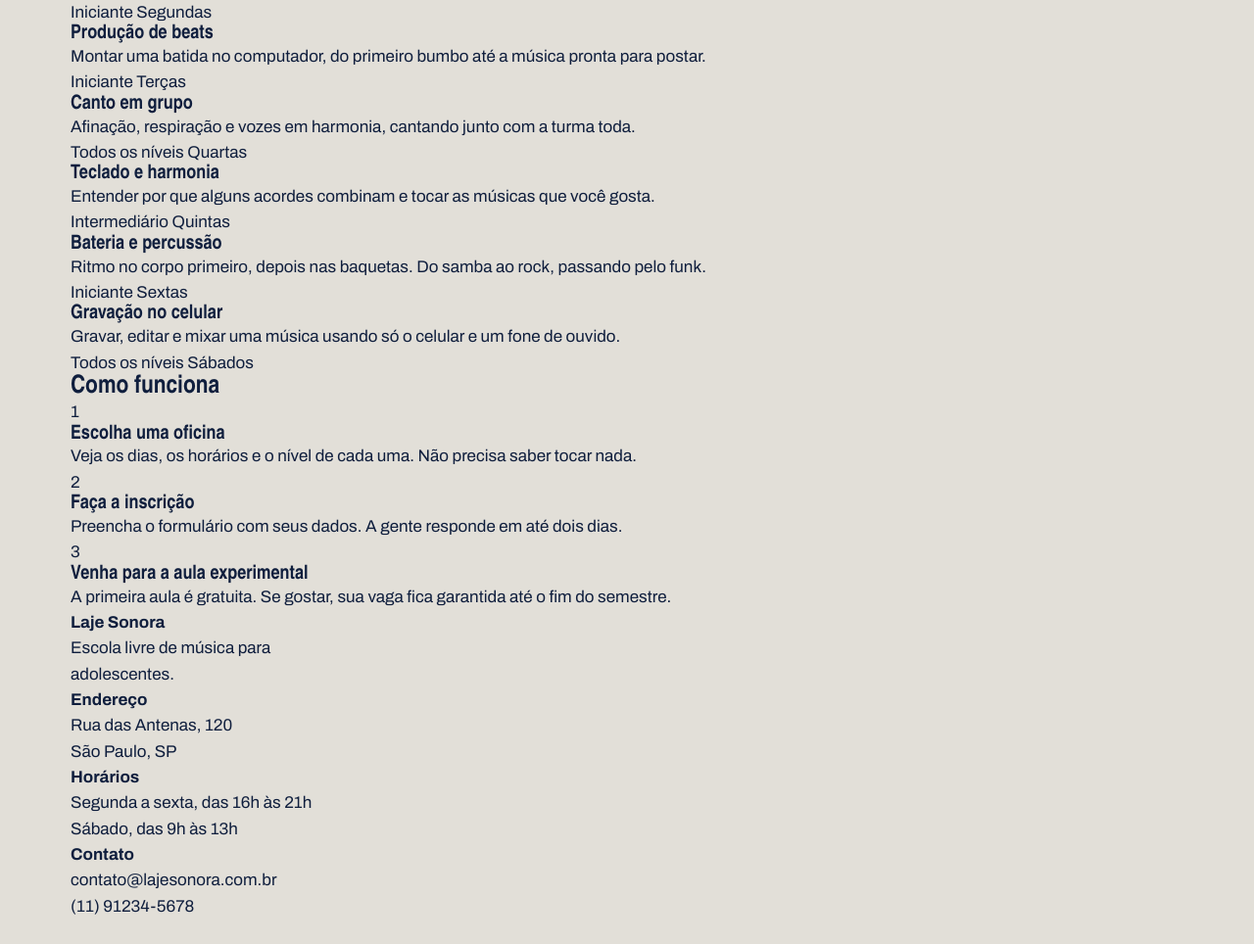
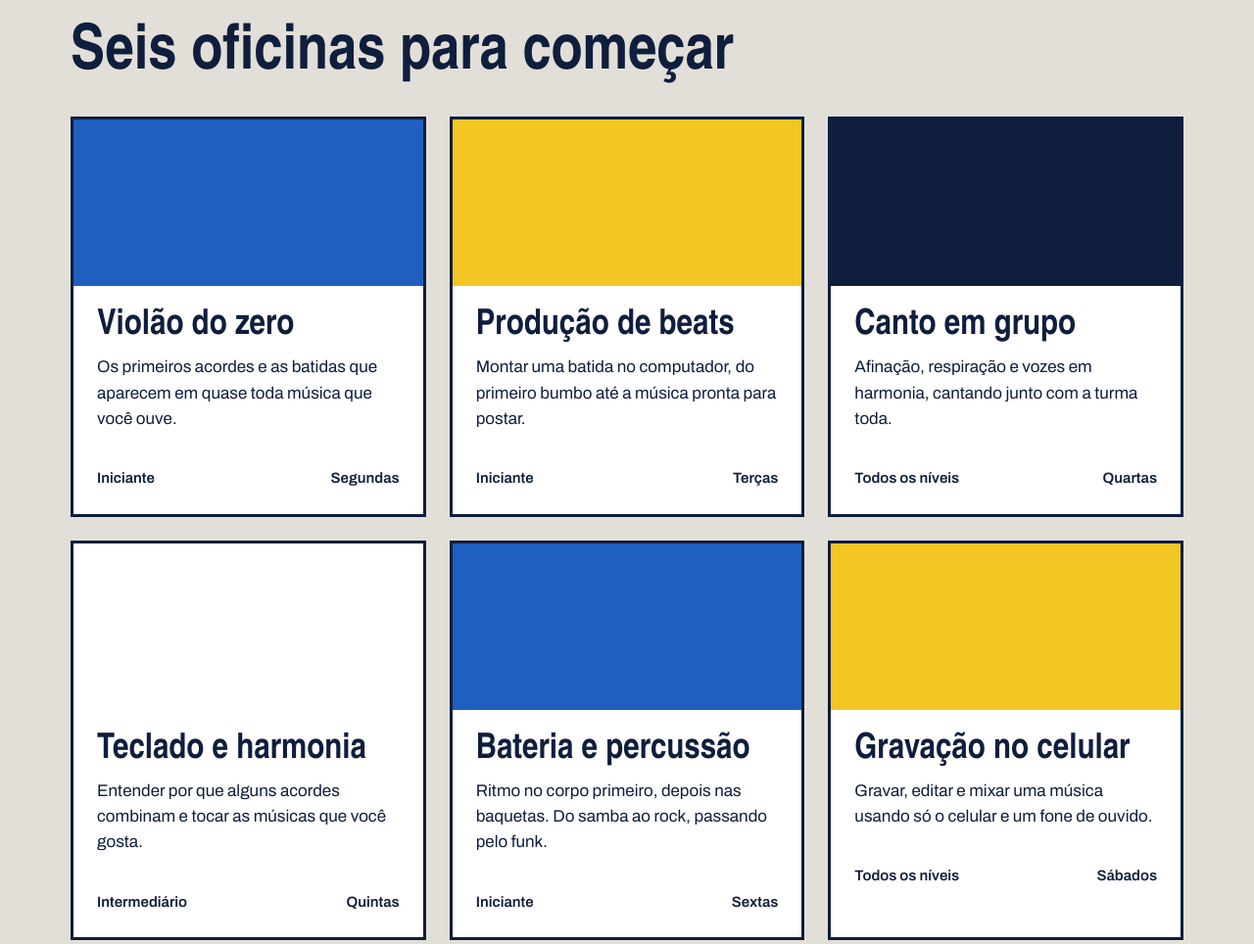
Before and after one commit to Jcmb1of1/laje_sonora, a plain HTML site: page index.html in a window 1280 px wide. Shown: the part 776-1740 px from the top of the page at 98% size. Before the commit the page ends 1715 px from the top, so only its background shows below. Drawn offline with Linux system fonts and the light colour scheme; a web font is replaced by a local one.

Commit message:
Cards das oficinas

```diff
--- a/index.css
+++ b/index.css
@@ -110,6 +110,57 @@ h1, h2, h3{
     line-height: 1.3;
 }
 
+.secao{
+    margin-top: 96px;
+}
+
+.titulo-secao{
+    font-size: 64px;
+    margin-bottom: 32px;
+}
+
+.cards{
+    display: flex;
+    flex-wrap: wrap;
+    gap: 24px;
+}
+
+.card{
+    background: var(--branco);
+    border: 3px solid var(--tinta);
+    flex: 1 1 340px;
+}
+
+.card .foto{
+    height: 170px;
+}
+
+.foto{
+    background: var(--concreto-escuro);
+}
+
+.foto-azul{
+    background: var(--caixa-dagua);
+}
+
+.foto-amarela{
+    background: var(--fita);
+}
+
+.foto-tinta{
+    background: var(--tinta);
+}
+
+.card-texto{
+    padding: 24px;
+}
+
+.card h3{
+    font-size: 36px;
+    margin-bottom: 12px;
+}
+
+
 .botao{
     background: var(--tinta);
     color: var(--branco);
@@ -124,3 +175,55 @@ h1, h2, h3{
 .botao:hover{
     background: var(--caixa-dagua);
 }
+
+.card-info{
+    margin-top: 20px;
+    padding-top: 16px;
+    border-top: 2px solid var(--concreto-escuro);
+    font-weight: 600;
+    font-size: 15px;
+    display: flex;
+    justify-content: space-between;
+}
+
+.passos{
+    display: flex;
+    gap: 24px;
+}
+
+.passo{
+    border-top: 6px solid var(--tinta);
+    padding-top: 24px;
+    max-width: 365px;
+}
+
+.passo-numero{
+    font-family: var(--fonte-cartaz);
+    line-height: 1;
+    color: var(--caixa-dagua);
+}
+
+.passo h3{
+    font-size: 32px;
+    margin-block: 8px;
+}
+
+.rodape{
+    margin-top: 120px;
+    background: var(--tinta);
+    color: var(--concreto);
+    padding-block: 56px;
+}
+
+.rodape-colunas{
+    display: flex;
+    gap: 40px;
+
+}
+
+.rodape h4{
+    font-family: var(--fonte-cartaz);
+    font-size: 28px;
+    color: var(--fita);
+    margin-bottom: 12px;
+}
```
